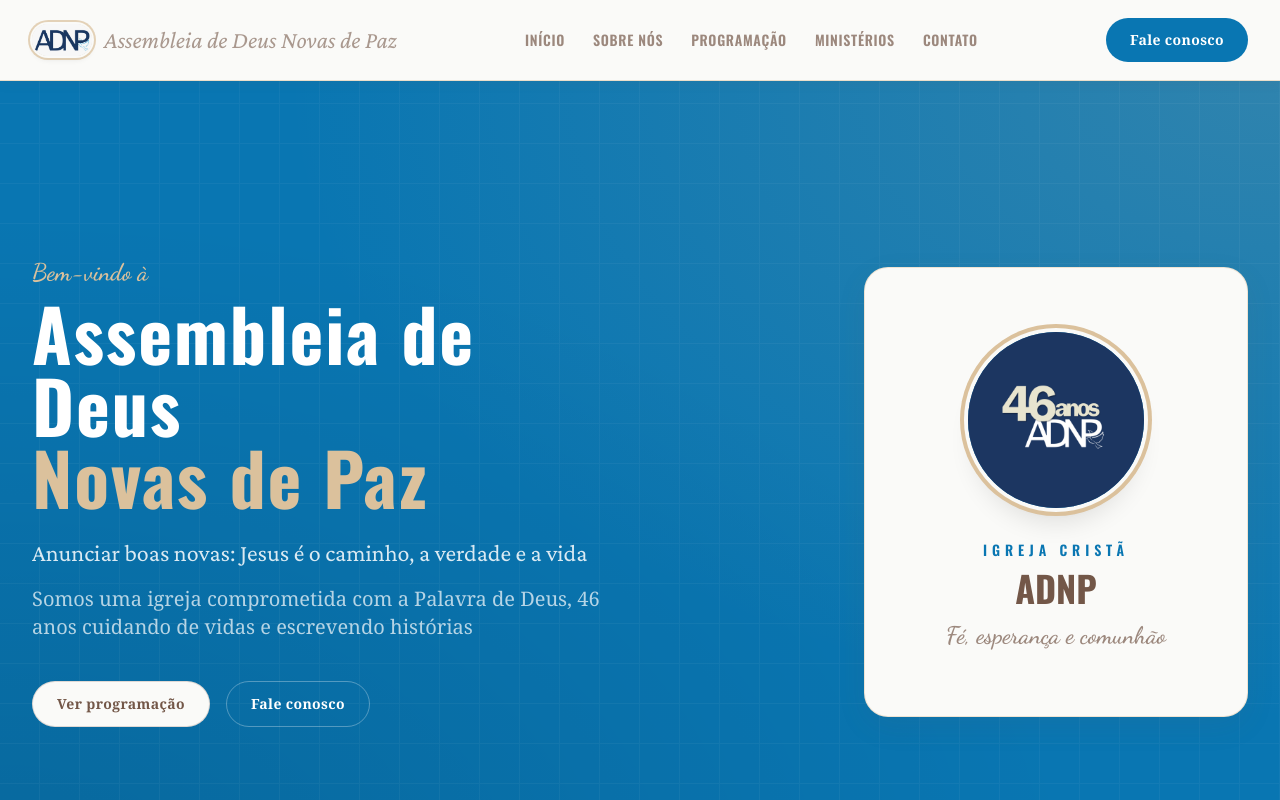
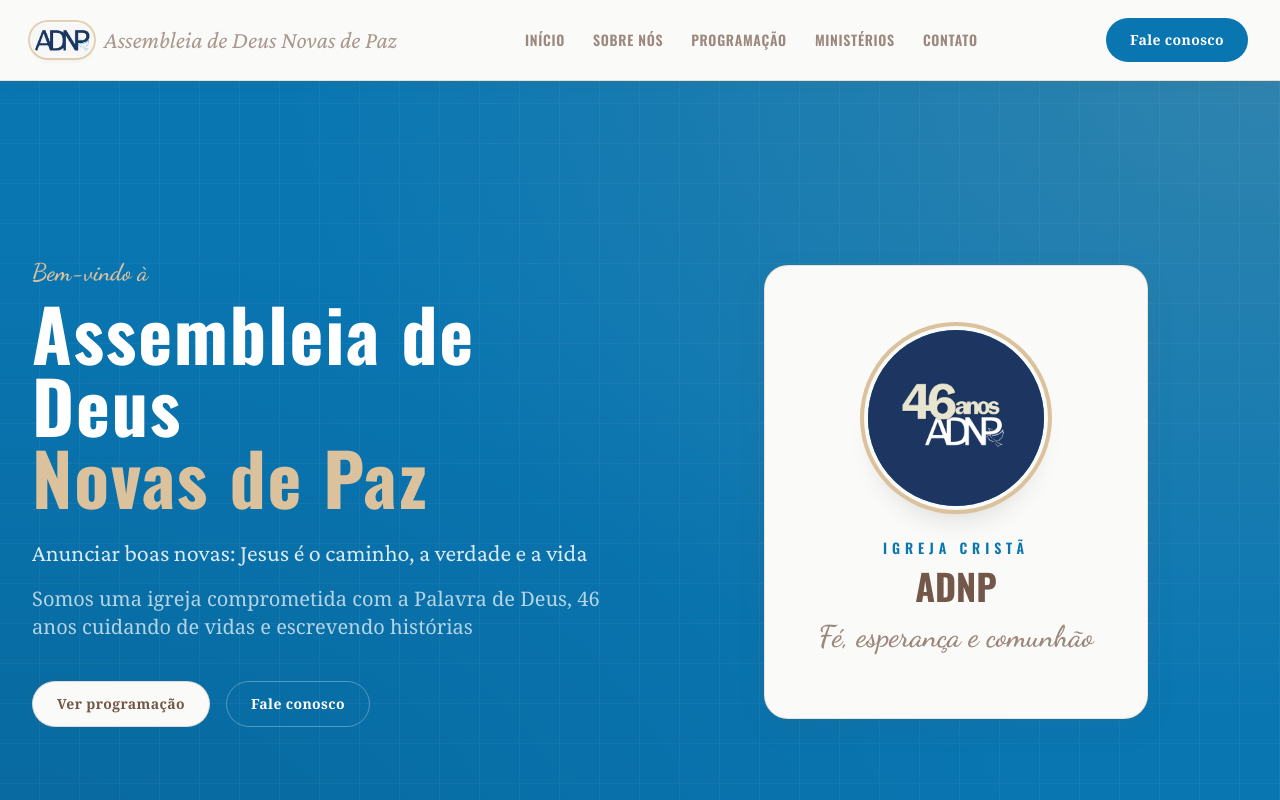
Before and after one commit to misaeljunio/adnp-website, a Next.js app: page /adnp-website/ in a window 1280 px wide. Shown: the top 800 px of the page. Built offline with nearby package versions, Linux system fonts and the light colour scheme.

Commit message:
Adjust hero identity card to center logo and increase tagline size

```diff
--- a/src/components/hero.tsx
+++ b/src/components/hero.tsx
@@ -44,7 +44,7 @@
               </Link>
               <Link
                 href="#contato"
-                className="inline-flex items-center justify-center rounded-full border border-white/30 px-6 py-3 text-sm font-semibold tracking-wide text-white transition-all hover:bg-white/10 hover:border-white/50 focus:outline-none focus:ring-2 focus:ring-white/50 focus:ring-offset-2 focus:ring-offset-[#0976B2]"
+                className="inline-flex items-center justify-center rounded-full border border-white/30 px-6 py-3 text-sm font-semibold tracking-wide text-white transition-all hover:bg-white/10 hover:bg-white/10"
               >
                 Fale conosco
               </Link>
@@ -52,7 +52,7 @@
           </div>
 
           {/* Right – identity card */}
-          <div className="flex justify-center lg:justify-end">
+          <div className="flex justify-center lg:justify-center">
             <div className="card-surface flex w-full max-w-sm flex-col items-center justify-center bg-[#FAFAF8] px-8 py-12 text-[#735748] sm:px-10 sm:py-16">
               {/* Logo mark */}
               <div className="h-44 w-44 overflow-hidden rounded-full bg-[#0976B2] shadow-xl ring-4 ring-[#DBC19C] ring-offset-4 ring-offset-[#FAFAF8]">
@@ -72,7 +72,7 @@
               <h2 className="mt-2 text-center font-[family-name:var(--font-oswald)] text-4xl font-bold text-[#735748]">
                 ADNP
               </h2>
-              <p className="mt-3 text-center font-[family-name:var(--font-dancing)] text-2xl text-[#735748]/70">
+              <p className="mt-3 text-center font-[family-name:var(--font-dancing)] text-3xl text-[#735748]/70">
                 Fé, esperança e comunhão
               </p>
             </div>
```
